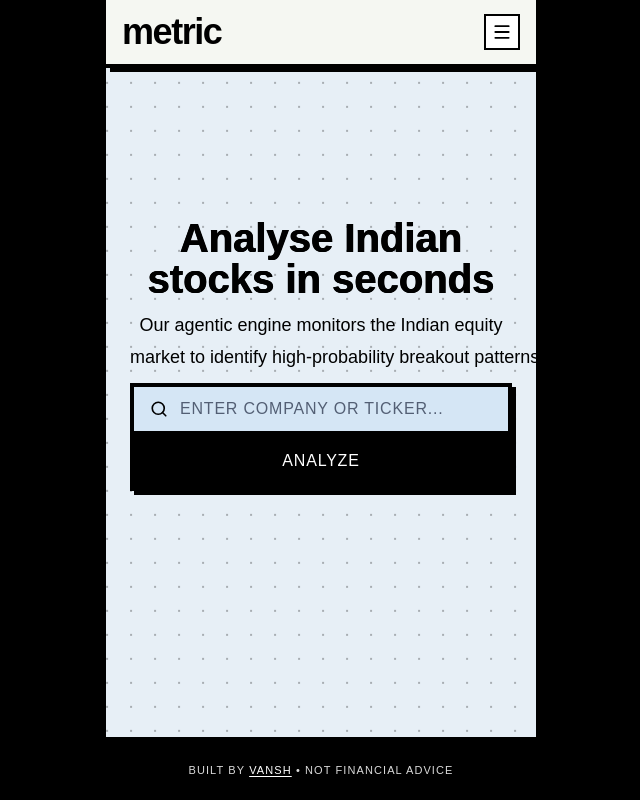
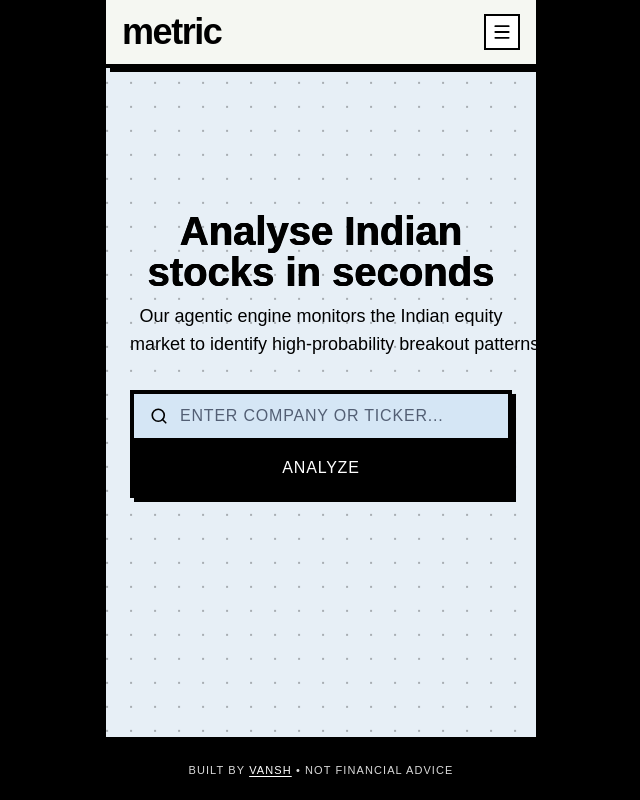
Before and after one commit to threeoneonetwo/metric-stocks-analyser, a Next.js app: page / in a window 1280 px wide. Shown: the whole page, without its empty margins (319-959 px from the left). Built offline with nearby package versions, Linux system fonts and the light colour scheme.

Commit message:
Adjust hero subheading spacing

```diff
--- a/app/page.tsx
+++ b/app/page.tsx
@@ -5,7 +5,7 @@ export default function Home() {
   return (
     <main className="flex min-h-screen flex-col">
       <TopBar />
-      <section className="mx-auto flex w-full max-w-[42rem] flex-1 -translate-y-12 flex-col justify-center gap-[10px] px-4 py-10 sm:px-6">
+      <section className="mx-auto flex w-full max-w-[42rem] flex-1 -translate-y-12 flex-col justify-center gap-[32px] px-4 py-10 sm:px-6">
         <div className="flex flex-col items-center gap-[10px] text-center">
           <h1
             className="animate-entrance delay-1 font-black leading-[1.02] text-black [text-shadow:0.45px_0_0_#000,-0.45px_0_0_#000]"
@@ -14,7 +14,7 @@ export default function Home() {
             <span className="block whitespace-nowrap text-[40px]">Analyse Indian</span>
             <span className="block whitespace-nowrap text-[40px]">stocks in seconds</span>
           </h1>
-          <p className="animate-entrance delay-2 max-w-full text-[clamp(13px,3.55vw,18px)] leading-[32px]">
+          <p className="animate-entrance delay-2 max-w-full text-[clamp(13px,3.55vw,18px)] leading-7">
             <span className="block whitespace-nowrap">
               Our agentic engine monitors the Indian equity
             </span>
```
